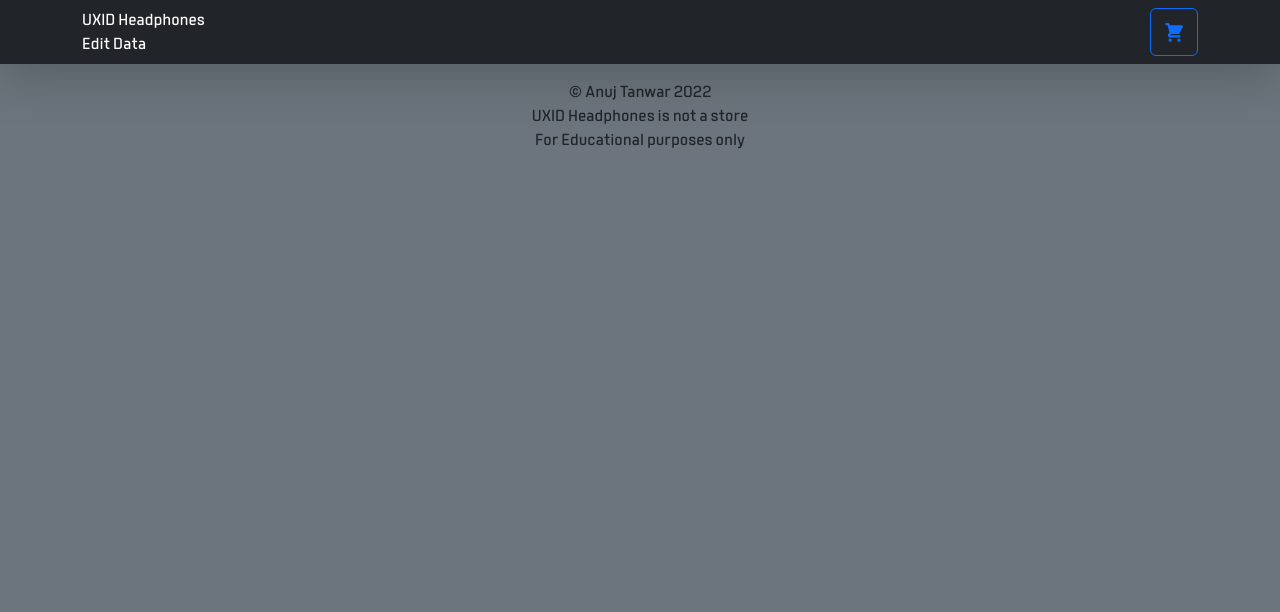
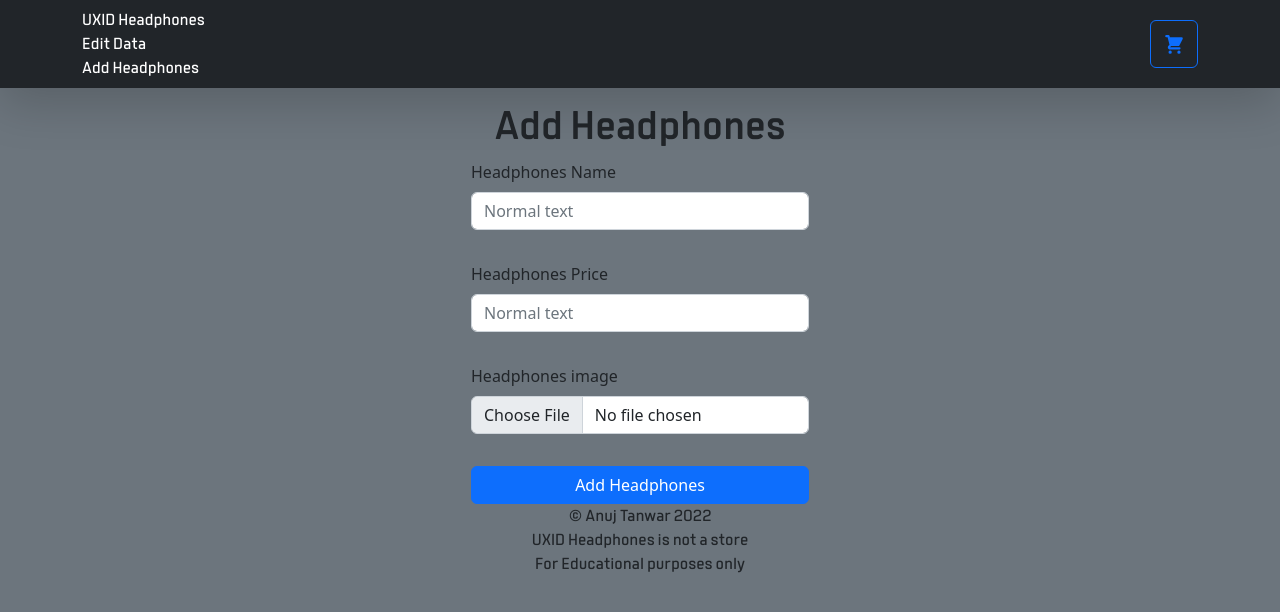
Before and after one commit to anujtanwar98/idm363-at3459, a React (Create React App) app: page /add-headphones in a window 1280 px wide. Shown: the top 612 px of the page. Built offline with nearby package versions, Linux system fonts and the light colour scheme; no server answers.

Commit message:
:construction: :lipstick: :sparkles:
new feature like add products

```diff
--- a/src/App.js
+++ b/src/App.js
@@ -5,6 +5,7 @@ import { Container } from "react-bootstrap";
 import { Home } from "./components/pages/Home";
 import { Edit } from "./components/pages/Edit";
 import { Navbar } from "./components/navbar/Navbar";
+import { AddHeadphones } from "./components/pages/AddHeadphones";
 // import Headphonescard from './components/headphones/Headphonescard';
 
 // import { collection, onSnapshot, query } from 'firebase/firestore';
@@ -61,6 +62,7 @@ import { Navbar } from "./components/navbar/Navbar";
         <Routes>
           <Route path="/" element={<Home />} />
           <Route path="/edit" element={<Edit />} />
+          <Route path="/add-headphones" element={<AddHeadphones />}/>
         </Routes>
         <Footer />
       </Container>
--- a/src/components/headphones/Headphonescard.jsx
+++ b/src/components/headphones/Headphonescard.jsx
@@ -4,6 +4,7 @@ import Card from 'react-bootstrap/Card';
 import './Headphonescard.css';
 
 const Headphonescard = (headphones) => {
+  // const quantity = 0
   return (
     <>
     <Card className='allcards' style={{ width: '18rem' }}>
@@ -12,7 +13,18 @@ const Headphonescard = (headphones) => {
         <Card.Title>{headphones.headphone.name}</Card.Title>
         <Card.Text>{headphones.headphone.price}</Card.Text>
         <div class="d-flex justify-content-center">
-        <Button className="center" variant="primary">Add to Cart</Button>
+          {/* {quantity === 0 ? ( */}
+            <Button className="center" variant="primary">Add to Cart</Button>
+          {/* ): <div className="d-flex align-items-center flex-column" style={{ gap: ".5rem"}}>
+              <div className="d-flex align-items justify-content-center" style={{ gap: ".5rem"}}>
+              <Button className="center" variant="primary">-</Button>
+            <div>
+            <span className="fs-3">{quantity}</span> in cart
+            </div>
+            <Button className="center" variant="primary">+</Button>
+              </div>
+              <Button className="center" variant="danger" size="sm">Remove</Button>
+            </div>} */}
         </div>
       </Card.Body>
     </Card>
--- a/src/components/navbar/Navbar.jsx
+++ b/src/components/navbar/Navbar.jsx
@@ -14,6 +14,9 @@ export function Navbar() {
           <Nav.Link to="/edit" as={NavLink}>
             Edit Data
           </Nav.Link>
+          <Nav.Link to="/add-headphones" as={NavLink}>
+            Add Headphones
+          </Nav.Link>
         </nav>
         <Button style={{ width: "3rem", height: "3rem", position: "relative" }}
         variant="outline-primary"
--- /dev/null
+++ b/src/components/pages/AddHeadphones.jsx
@@ -0,0 +1,54 @@
+import Button from 'react-bootstrap/Button';
+import { collection, onSnapshot, query, getDocs, addDoc } from 'firebase/firestore';
+import Form from 'react-bootstrap/Form';
+
+import { useState, useEffect } from 'react'
+import { db } from '../../firestore';
+import { storage } from '../../firestore';
+import { async } from '@firebase/util';
+
+
+export function AddHeadphones () {
+
+    const [newHeadphones, setNewHeadphones] = useState("")
+    const [newHeadphonesPrice, setNewHeadphonesPrice] = useState("")
+    const [newHeadphonesImage, setNewHeadphonesImage] = useState("")
+
+
+
+    const createHeadphones = async () => {
+            await addDoc(collection(db, "headphones"), {name: newHeadphones, price: newHeadphonesPrice, headphoneimage: newHeadphonesImage})
+    }
+    return (
+        <>
+        <h1 className="text-center">Add Headphones</h1>
+        <div className="d-flex justify-content-center">
+            <div className="d-flex flex-column" style={{ gap: "1rem"}}>
+                {/* <input type="text" placeholder="Headphones Name" onChange={(e) => setNewHeadphones(e.target.value)} />
+                <input type="number" placeholder="Headphones Price" onChange={(e) => setNewHeadphonesPrice(e.target.value)} />
+                <input type="file" accept="image/png image/jpg" onChange={(e) => setNewHeadphonesImage(e.target.files[0])} />
+                <Button className="center" variant="primary" onClick={createHeadphones}>Add Headphones</Button> */}
+
+
+
+                <Form.Group controlId="formFile" className="mb-3">
+                    <Form.Label>Headphones Name</Form.Label>
+                    <Form.Control type="text" placeholder="Normal text" onChange={(e) => setNewHeadphones(e.target.value)} />
+                </Form.Group>
+                <Form.Group controlId="formFile" className="mb-3">
+                    <Form.Label>Headphones Price</Form.Label>
+                    <Form.Control type="text" placeholder="Normal text"onChange={(e) => setNewHeadphonesPrice(e.target.value)} />
+                </Form.Group>
+                <Form.Group controlId="formFile" className="mb-3">
+                    <Form.Label>Headphones image</Form.Label>
+                    <Form.Control type="file" onChange={(e) => setNewHeadphonesImage(e.target.files[0])} />
+                </Form.Group>
+                <Button className="center" variant="primary" onClick={createHeadphones}>Add Headphones</Button>
+
+
+            </div>
+        </div>
+
+        </>
+    )
+}
--- a/src/components/pages/Edit.jsx
+++ b/src/components/pages/Edit.jsx
@@ -1,10 +1,15 @@
-import TableEdit from '../table/TableEdit';
+import { collection, onSnapshot, query, getDocs, updateDoc } from 'firebase/firestore';
+import Form from 'react-bootstrap/Form';
+import Headphonescard from '../headphones/Headphonescard';
+
+
+import { useState, useEffect } from 'react'
+import { db } from '../../firestore';
 
 export function Edit () {
     return (
         <>
-        <h1>Edit</h1>
-        <TableEdit />
+        <h1 className="text-center">Edit</h1>
         </>
     )
 }
--- a/src/firestore.js
+++ b/src/firestore.js
@@ -1,5 +1,6 @@
 import { initializeApp } from 'firebase/app'
 import { getFirestore } from 'firebase/firestore'
+import { getStorage } from 'firebase/storage'
 
 // Copy most of this file from Google Firebase
 const firebaseConfig = {
@@ -14,3 +15,4 @@ const firebaseConfig = {
 
 const app = initializeApp(firebaseConfig)
 export const db = getFirestore(app)
+export const storage = getStorage(app)
```
Also changed, not shown: src/components/pages/Cart.jsx (added, +12 -0 lines).
